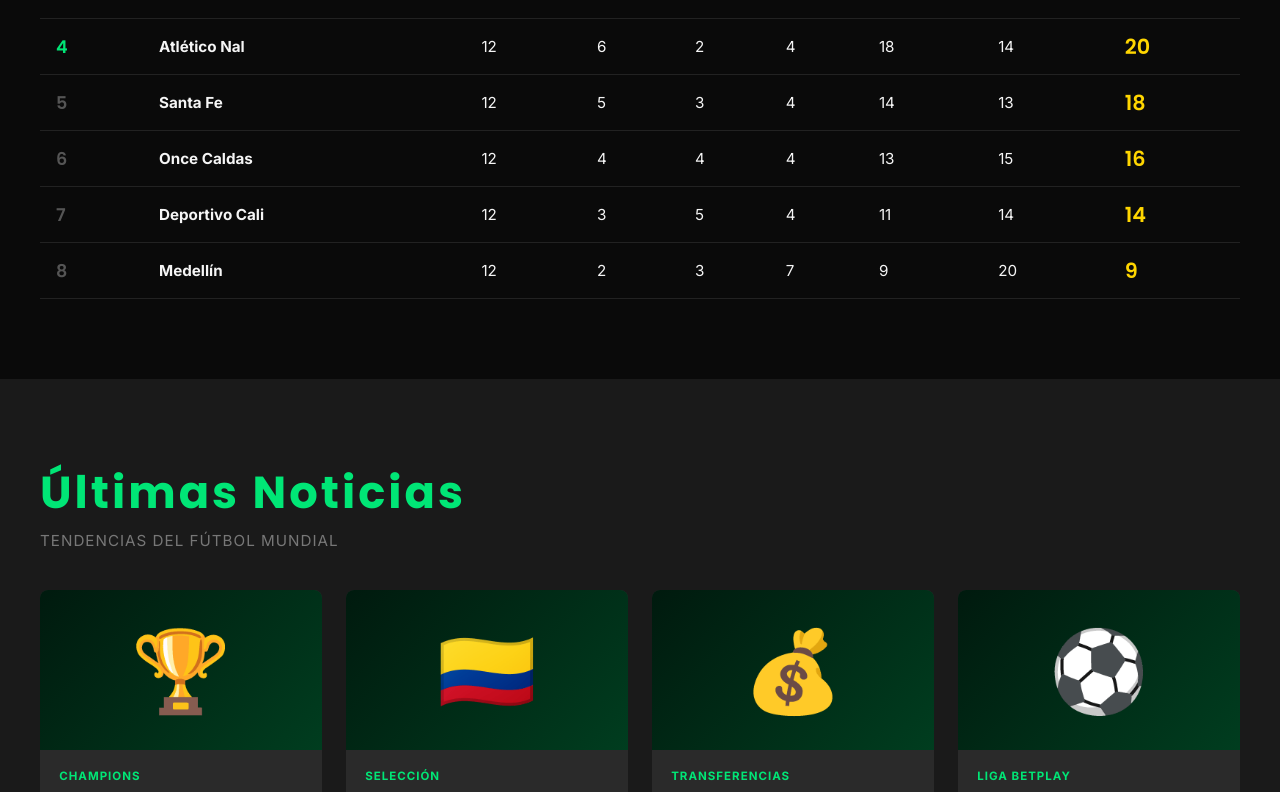
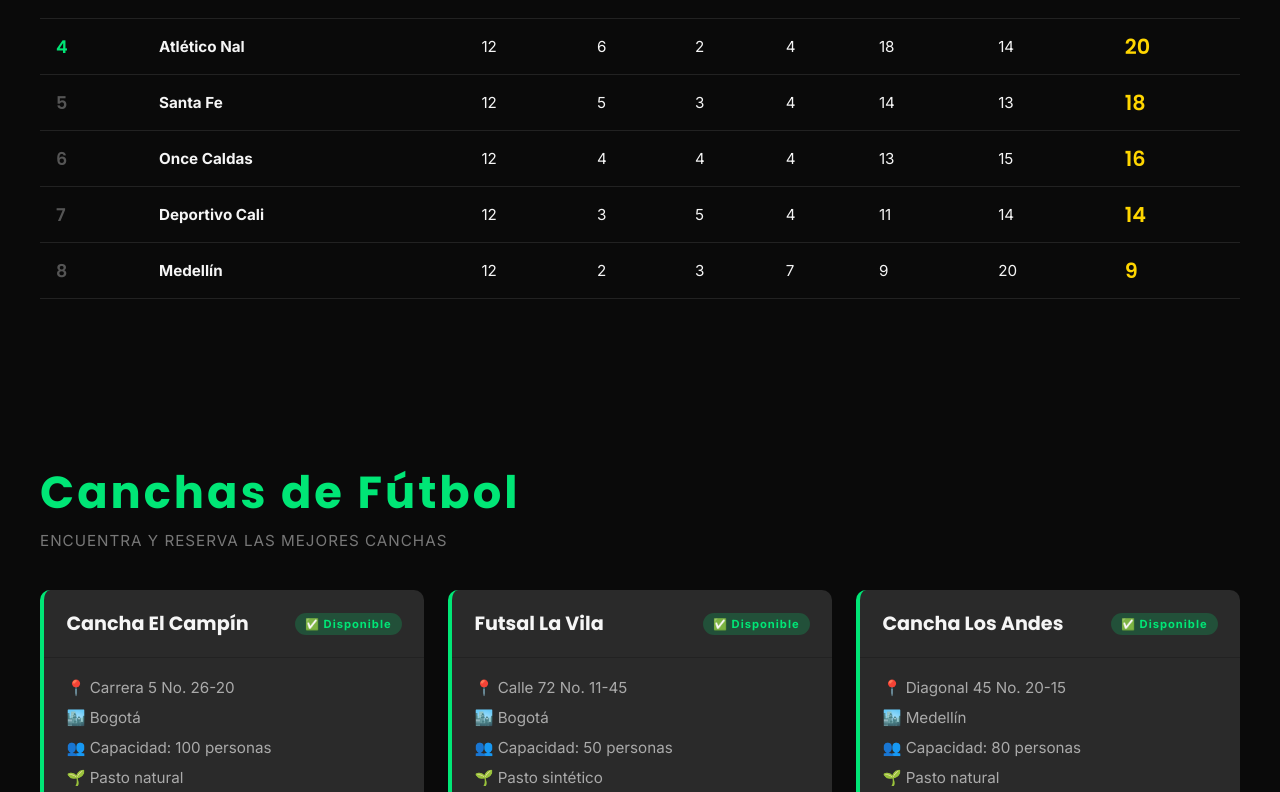
Before and after one commit to camilosotog/mcp-vc, a plain HTML site: page index.html in a window 1280 px wide. Shown: the part 2002-2794 px from the top of the page. Drawn offline with Linux system fonts and the light colour scheme.

Commit message:
Agregar sección de canchas de fútbol - Commit realizado a las 22:37:20

```diff
--- a/index.html
+++ b/index.html
@@ -14,6 +14,7 @@
   <ul>
     <li><a href="#partidos">Partidos</a></li>
     <li><a href="#tabla">Tabla</a></li>
+    <li><a href="#canchas">Canchas</a></li>
     <li><a href="#noticias">Noticias</a></li>
     <li><a href="#live">En Vivo</a></li>
   </ul>
@@ -57,6 +58,12 @@
   </div>
 </section>
 
+<section id="canchas">
+  <h2 class="section-title">Canchas de Fútbol</h2>
+  <p class="section-sub">Encuentra y reserva las mejores canchas</p>
+  <div class="canchas-grid" id="canchas-grid"></div>
+</section>
+
 <section id="noticias">
   <h2 class="section-title">Últimas Noticias</h2>
   <p class="section-sub">Tendencias del fútbol mundial</p>
--- a/script.js
+++ b/script.js
@@ -5,6 +5,14 @@ const partidos = [
   { liga:'La Liga',          local:'Barcelona',    visita:'Atlético',       hora:'21:00', live:false },
   { liga:'Serie A',          local:'Napoli',       visita:'Juventus',       hora:'20:45', live:false },
   { liga:'Bundesliga',       local:'Dortmund',     visita:'Bayern',         hora:'17:30', live:false },
+];
+
+const canchas = [
+  { id:1, nombre:'Cancha El Campín', ubicacion:'Carrera 5 No. 26-20', ciudad:'Bogotá', telefono:'3101234567', capacidad:100, tipo_superficie:'Pasto natural', precio_hora:150000, horario_apertura:'06:00', horario_cierre:'22:00', disponible:true },
+  { id:2, nombre:'Futsal La Vila', ubicacion:'Calle 72 No. 11-45', ciudad:'Bogotá', telefono:'3102345678', capacidad:50, tipo_superficie:'Pasto sintético', precio_hora:80000, horario_apertura:'07:00', horario_cierre:'23:00', disponible:true },
+  { id:3, nombre:'Cancha Los Andes', ubicacion:'Diagonal 45 No. 20-15', ciudad:'Medellín', telefono:'3103456789', capacidad:80, tipo_superficie:'Pasto natural', precio_hora:120000, horario_apertura:'06:30', horario_cierre:'22:30', disponible:true },
+  { id:4, nombre:'Futbol 5 Central', ubicacion:'Calle 10 No. 5-30', ciudad:'Cali', telefono:'3104567890', capacidad:40, tipo_superficie:'Sintético', precio_hora:60000, horario_apertura:'07:00', horario_cierre:'23:00', disponible:false },
+  { id:5, nombre:'Cancha Norte', ubicacion:'Transversal 9 No. 120-50', ciudad:'Bogotá', telefono:'3105678901', capacidad:120, tipo_superficie:'Pasto natural', precio_hora:180000, horario_apertura:'06:00', horario_cierre:'23:00', disponible:true },
 ];
 
 const tabla = [
@@ -96,6 +104,30 @@ tabla.forEach((t, i) => {
   </tr>`;
 });
 
+/* RENDER CANCHAS */
+const cg = document.getElementById('canchas-grid');
+canchas.forEach(c => {
+  const estado = c.disponible ? '✅ Disponible' : '❌ No disponible';
+  const badgeClass = c.disponible ? 'badge-disponible' : 'badge-nodisponible';
+  cg.innerHTML += `<div class="cancha-card">
+    <div class="cancha-header">
+      <div class="cancha-nombre">${c.nombre}</div>
+      <span class="badge ${badgeClass}">${estado}</span>
+    </div>
+    <div class="cancha-info">
+      <div class="cancha-item">📍 ${c.ubicacion}</div>
+      <div class="cancha-item">🏙️ ${c.ciudad}</div>
+      <div class="cancha-item">👥 Capacidad: ${c.capacidad} personas</div>
+      <div class="cancha-item">🌱 ${c.tipo_superficie}</div>
+      <div class="cancha-item">⏰ ${c.horario_apertura} - ${c.horario_cierre}</div>
+      <div class="cancha-precio">💰 $${c.precio_hora.toLocaleString('es-CO')}/hora</div>
+    </div>
+    <div class="cancha-footer">
+      <a href="tel:${c.telefono}" class="btn-small">📞 Reservar</a>
+    </div>
+  </div>`;
+});
+
 /* RENDER NOTICIAS */
 const ng = document.getElementById('noticias-grid');
 noticias.forEach(n => {
--- a/styles.css
+++ b/styles.css
@@ -104,6 +104,23 @@ tbody td { padding:0.75rem 1rem; }
 .badge-activo { display:inline-block; background:var(--verde); color:var(--negro); font-size:0.62rem; font-weight:700; padding:2px 7px; border-radius:50px; letter-spacing:1px; margin-left:6px; vertical-align:middle; }
 .badge-retirado { display:inline-block; background:#444; color:#aaa; font-size:0.62rem; font-weight:700; padding:2px 7px; border-radius:50px; letter-spacing:1px; margin-left:6px; vertical-align:middle; }
 
+/* CANCHAS */
+#canchas { background:var(--negro); }
+.canchas-grid { display:grid; grid-template-columns:repeat(auto-fill,minmax(320px,1fr)); gap:1.5rem; }
+.cancha-card { background:var(--gris-claro); border-radius:10px; overflow:hidden; transition:transform 0.2s,box-shadow 0.2s; border-left:4px solid var(--verde); display:flex; flex-direction:column; }
+.cancha-card:hover { transform:translateY(-5px); box-shadow:0 10px 30px rgba(0,230,118,0.15); }
+.cancha-header { padding:1.2rem 1.4rem; display:flex; justify-content:space-between; align-items:center; gap:1rem; border-bottom:1px solid #222; }
+.cancha-nombre { font-family:'Poppins',sans-serif; font-size:1.2rem; font-weight:700; color:var(--blanco); }
+.badge { display:inline-block; font-size:0.7rem; font-weight:700; padding:4px 10px; border-radius:50px; letter-spacing:1px; white-space:nowrap; }
+.badge-disponible { background:rgba(0,230,118,0.2); color:var(--verde); }
+.badge-nodisponible { background:rgba(229,57,53,0.2); color:#ff6b6b; }
+.cancha-info { padding:1.2rem 1.4rem; flex:1; display:flex; flex-direction:column; gap:0.7rem; font-size:0.95rem; }
+.cancha-item { color:#aaa; }
+.cancha-precio { font-family:'Poppins',sans-serif; font-size:1.4rem; color:var(--amarillo); font-weight:700; margin-top:0.5rem; }
+.cancha-footer { padding:1rem 1.4rem; border-top:1px solid #222; display:flex; gap:0.8rem; }
+.btn-small { flex:1; text-align:center; padding:0.7rem 1rem; background:var(--verde); color:var(--negro); text-decoration:none; border-radius:4px; font-weight:700; font-size:0.9rem; transition:background 0.2s; border:none; cursor:pointer; }
+.btn-small:hover { background:var(--verde-oscuro); }
+
 /* FOOTER */
 footer { background:var(--gris); border-top:2px solid #222; text-align:center; padding:2rem; color:#444; font-size:0.85rem; }
 footer span { color:var(--verde); }
```
